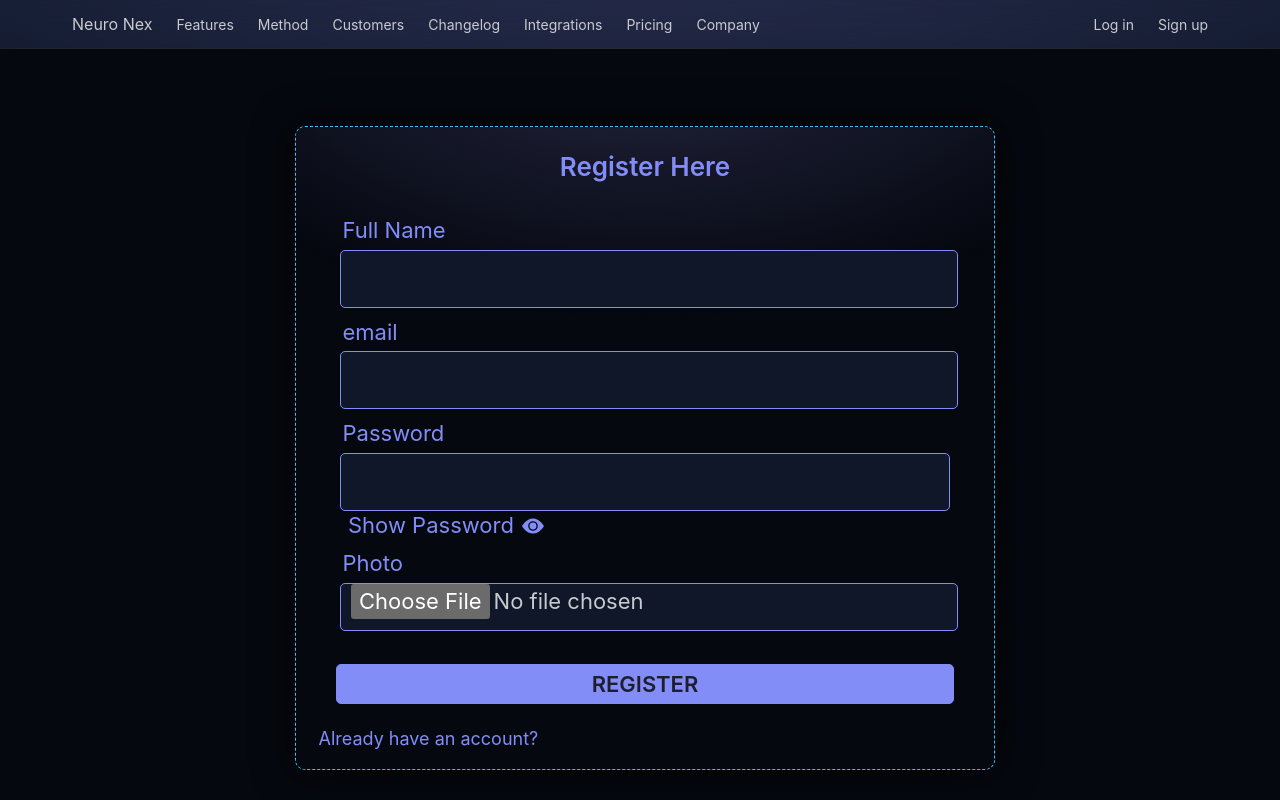
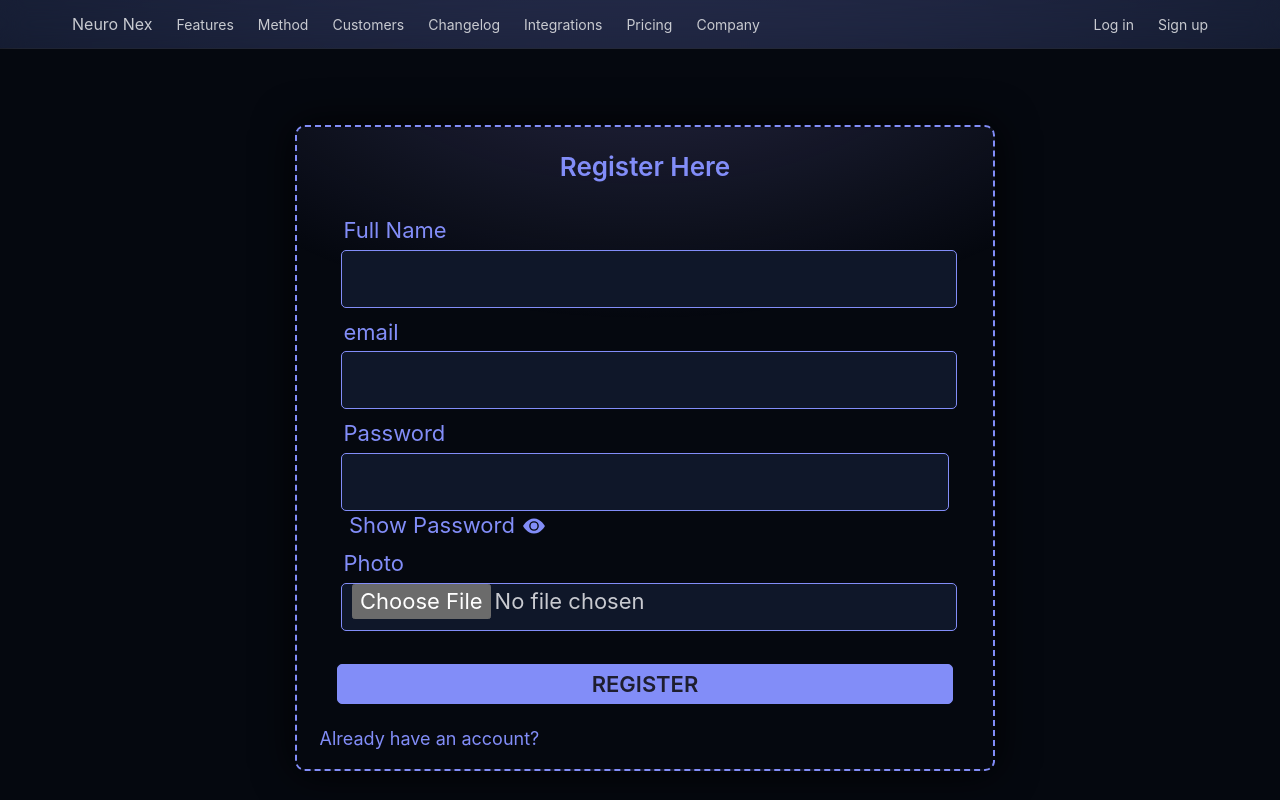
Before and after one commit to hasanshahriar32/neuronex_client, a React (Vite) app: page /register in a window 1280 px wide. Shown: the top 800 px of the page. Built offline with nearby package versions, Linux system fonts and the light colour scheme; no server answers.

Commit message:
updated border

```diff
--- a/src/pages/Authentication/Login/LoginForm/LoginForm.jsx
+++ b/src/pages/Authentication/Login/LoginForm/LoginForm.jsx
@@ -40,7 +40,6 @@ const LoginForm = () => {
           theme: "dark",
         });
 
-
         const addedUser = {
           name: user.displayName,
           email: user.email,
@@ -49,7 +48,6 @@ const LoginForm = () => {
           userAbout: "user",
           verified: user?.emailVerified,
         };
-
 
         //! Save User info to the database....
         fetch("https://neuronex-server-test.vercel.app/user", {
@@ -63,8 +61,7 @@ const LoginForm = () => {
           .then((result) => {
             console.log(result);
             localStorage.setItem("token", result.token);
-          })
-
+          });
       })
 
       .catch((error) => {
@@ -136,7 +133,7 @@ const LoginForm = () => {
     <div>
       <div className="hero min-h-screen">
         <div className="hero-content ">
-          <div className="card border-primary bg-page-gradient border-dashed shadow-transparent/90 shadow-primary shadow-lg border flex-shrink-0 shadow-2xl">
+          <div className="card border-secondary bg-page-gradient shadow-transparent/90 shadow-primary shadow-lg  border-dashed inset-0 border-2 flex-shrink-0 shadow-2xl">
             <div className="card-body">
               <h3 className="font-serif font-semibold text-center text-3xl text-secondary">
                 Login Now
--- a/src/pages/Authentication/Register/Register.jsx
+++ b/src/pages/Authentication/Register/Register.jsx
@@ -125,7 +125,7 @@ const Register = () => {
       <div className="hero min-h-screen bg-base-200">
         <div className="hero-content flex">
           <div className="text-center"></div>
-          <div className="card border-primary bg-page-gradient border-dashed shadow-transparent/90 shadow-primary shadow-lg border flex-shrink-0 lg:w-[700px] w-[90vw] shadow-2xl">
+          <div className="card border-secondary bg-page-gradient inset-0 border-2 border-dashed shadow-transparent/90 shadow-primary shadow-lg flex-shrink-0 lg:w-[700px] w-[90vw] shadow-2xl">
             <div className="card-body">
               <h3 className="font-serif font-semibold text-center text-3xl text-secondary">
                 Register Here
```
